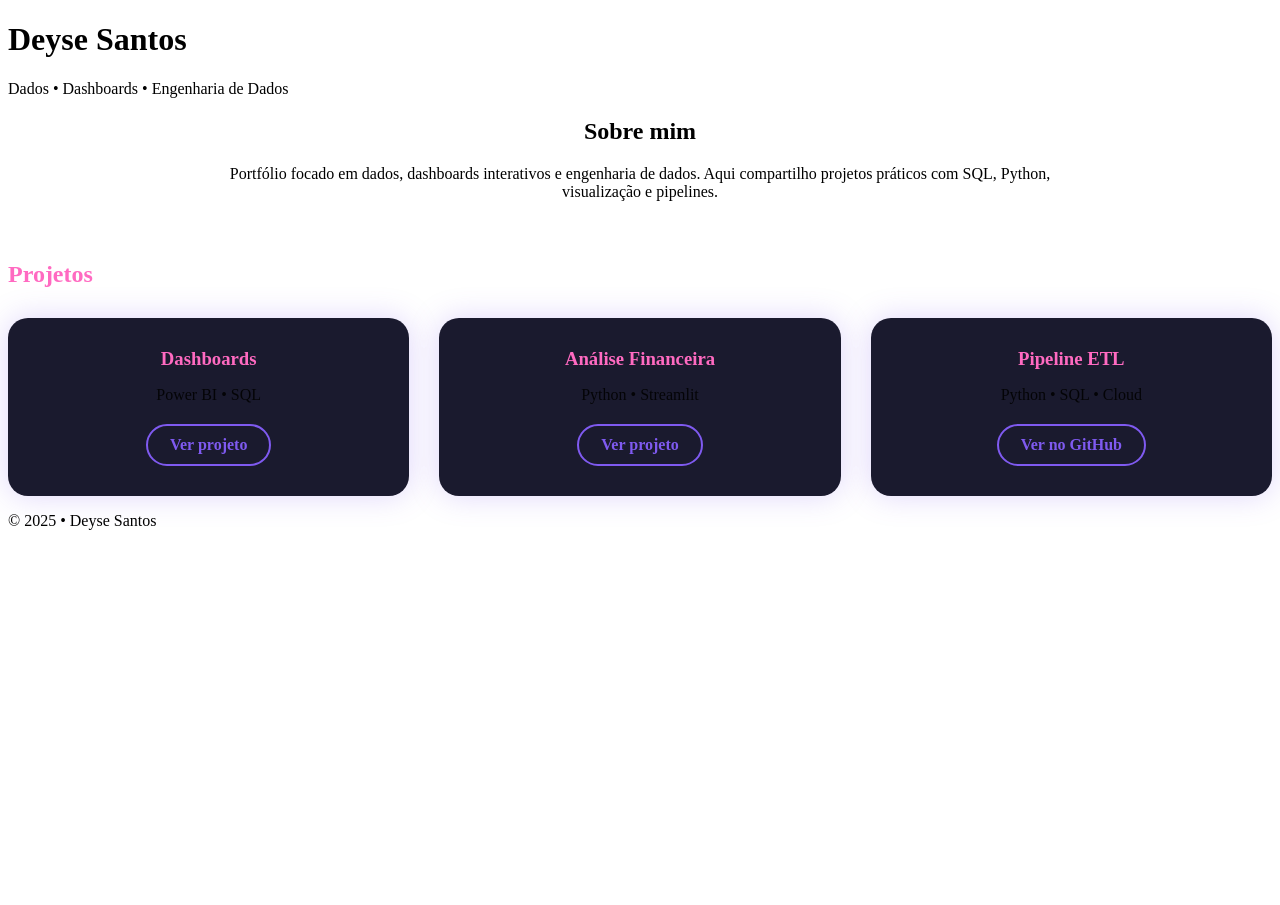
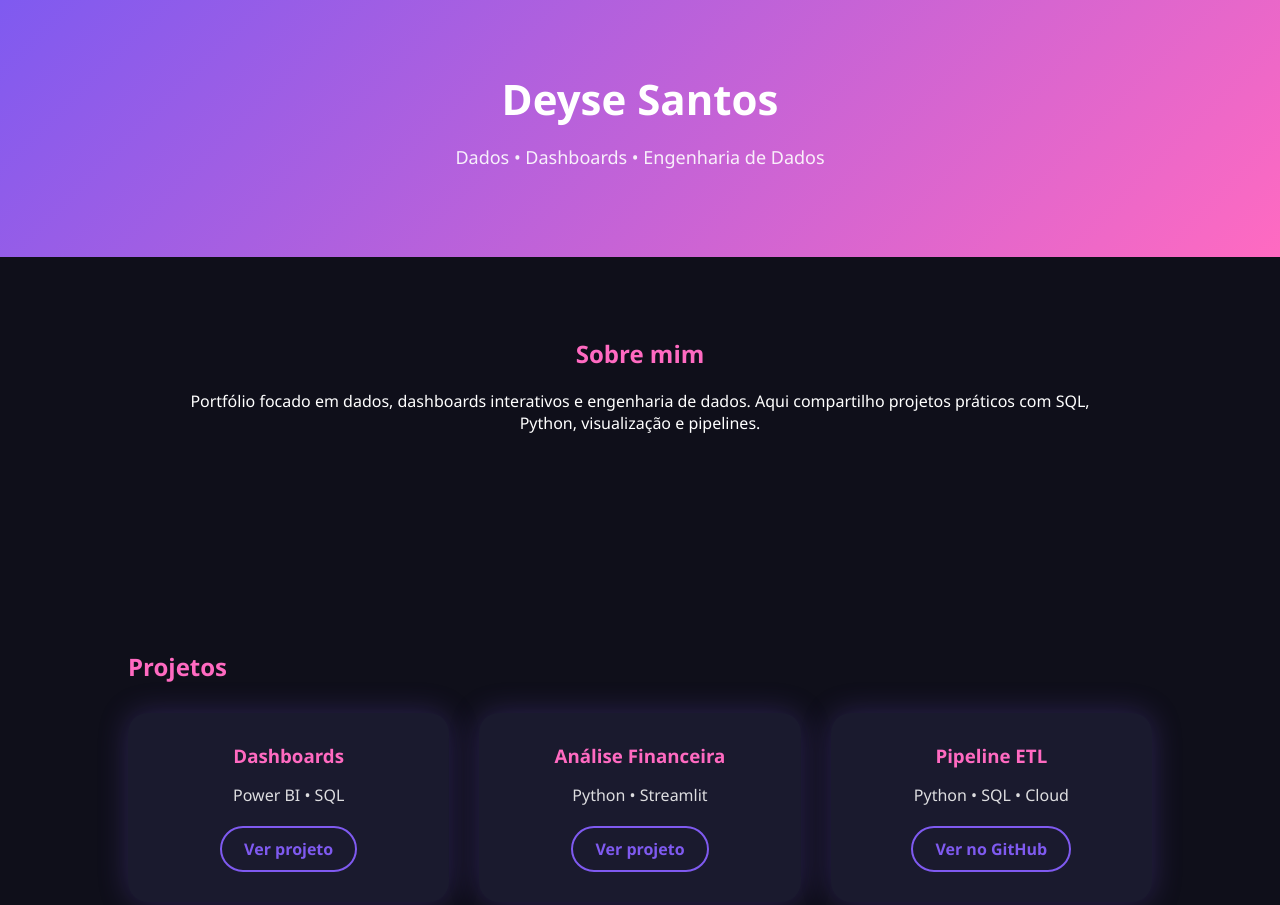
Before and after one commit to deysesantos/deysesantos.github.io, a plain HTML site: page index.html in a window 1280 px wide. Shown: the top 905 px of the page. Before the commit the page ends 800 px from the top, so only its background shows below. Drawn offline with Linux system fonts and the light colour scheme.

Commit message:
Update style.css

```diff
--- a/style.css
+++ b/style.css
@@ -1,28 +1,61 @@
-/* ===== HOME / PROJETOS ===== */
+/* ===== RESET / BASE ===== */
+body {
+  margin: 0;
+  font-family: 'Segoe UI', sans-serif;
+  background: #0f0f1a;
+  color: #ffffff;
+}
 
+/* ===== HEADER ===== */
+header {
+  text-align: center;
+  padding: 70px 20px;
+  background: linear-gradient(135deg, #7f5af0, #ff6ac1);
+}
+
+header h1 {
+  margin: 0;
+  font-size: 42px;
+}
+
+header p {
+  font-size: 18px;
+  opacity: 0.9;
+}
+
+/* ===== SEÇÕES ===== */
+section {
+  padding: 60px 10%;
+}
+
+h2 {
+  color: #ff6ac1;
+}
+
+/* ===== SOBRE ===== */
 .about {
   text-align: center;
   max-width: 900px;
   margin: 0 auto;
 }
 
+/* ===== PROJETOS ===== */
 .projects {
   margin-top: 60px;
 }
 
 .projects h2 {
   margin-bottom: 30px;
-  color: #ff6ac1;
 }
 
-/* GRID DE CARDS */
+/* ===== GRID DE CARDS ===== */
 .cards {
   display: grid;
   grid-template-columns: repeat(auto-fit, minmax(260px, 1fr));
   gap: 30px;
 }
 
-/* CARD */
+/* ===== CARD ===== */
 .card {
   background: #1a1a2e;
   padding: 30px 25px;
@@ -47,7 +80,7 @@
   margin-bottom: 20px;
 }
 
-/* BOTÃO */
+/* ===== BOTÃO ===== */
 .card a {
   display: inline-block;
   padding: 10px 22px;
@@ -64,3 +97,21 @@
   color: #ffffff;
   box-shadow: 0 0 20px rgba(127, 90, 240, 0.6);
 }
+
+/* ===== FOOTER ===== */
+footer {
+  text-align: center;
+  padding: 25px;
+  opacity: 0.6;
+}
+
+/* ===== RESPONSIVO ===== */
+@media (max-width: 768px) {
+  header h1 {
+    font-size: 32px;
+  }
+
+  section {
+    padding: 40px 6%;
+  }
+}
```
